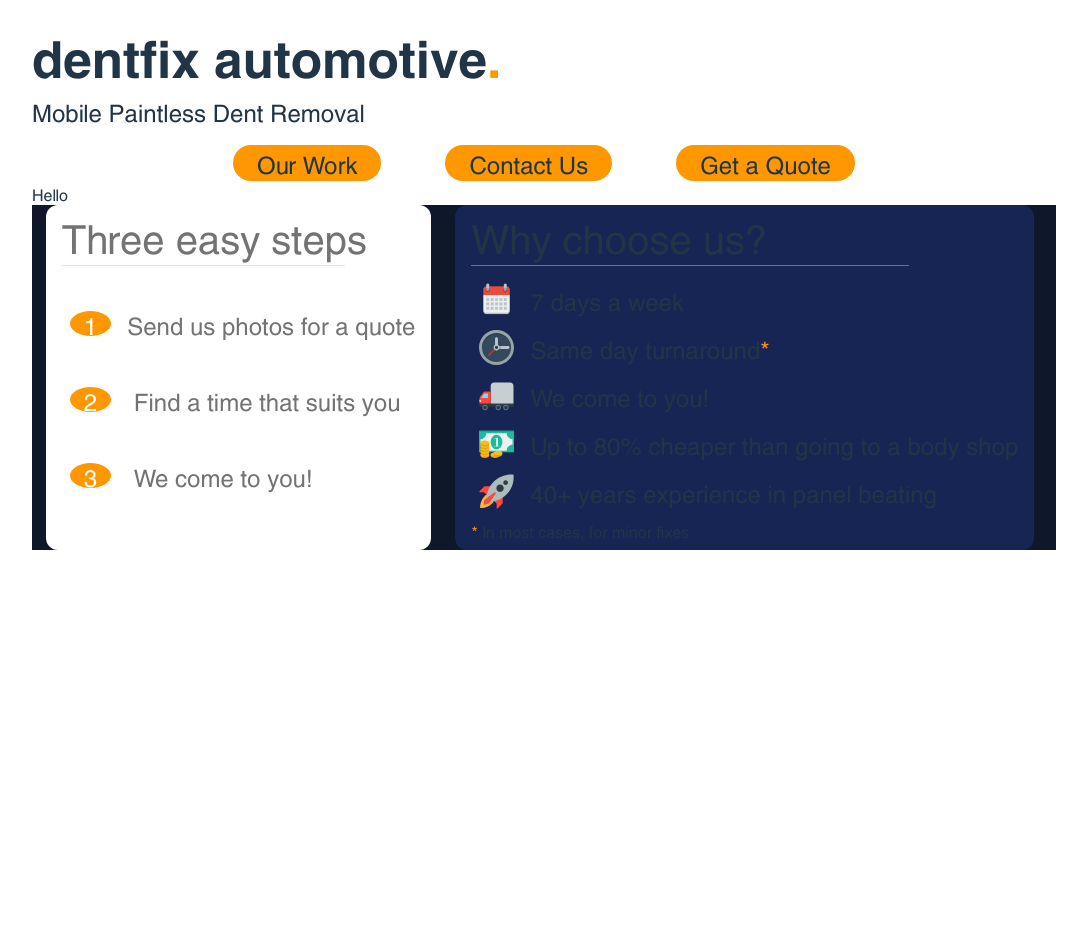
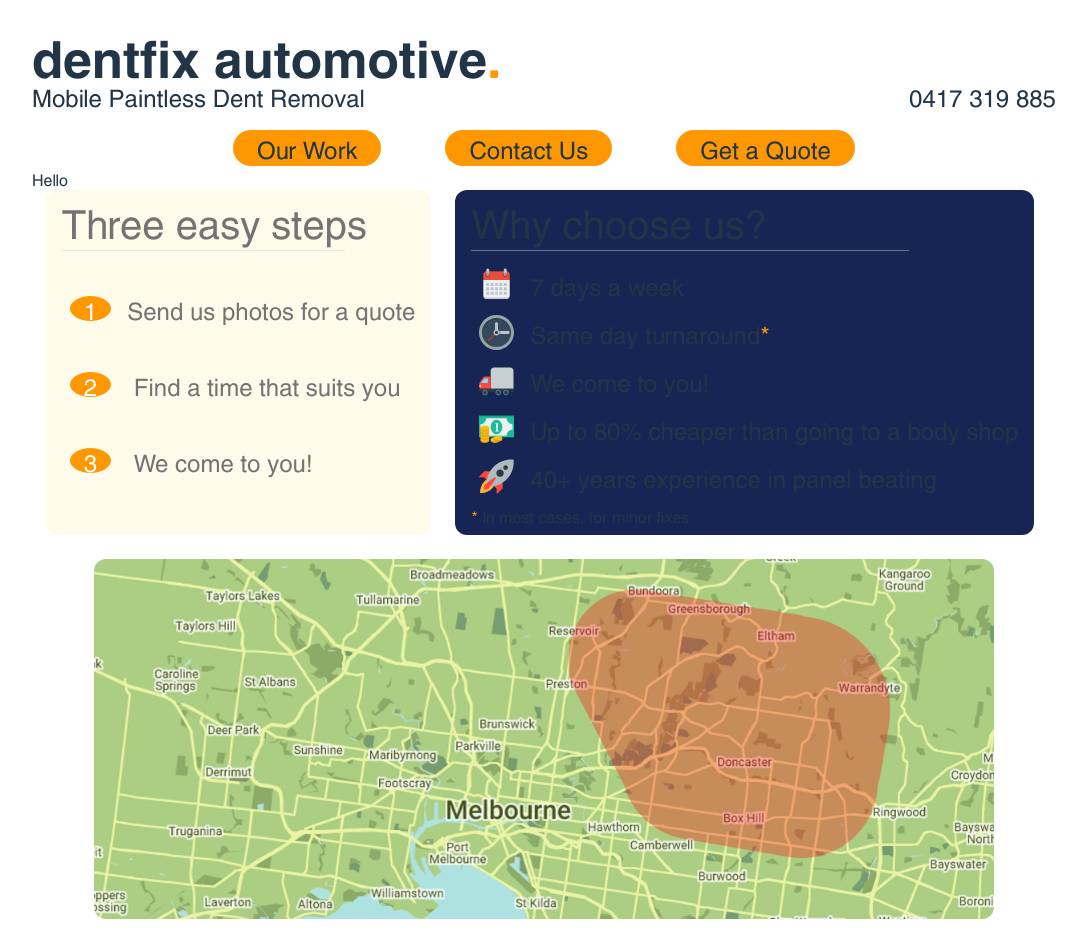
Before and after one commit to NeggFriedRice/body-solutions-pdr, a React (Vite) app: page / in a window 1280 px wide. Shown: the whole page, without its empty margins (96-1183 px from the left). Before the commit the page ends 800 px from the top, so only its background shows below. Built offline with nearby package versions, Linux system fonts and the light colour scheme.

Commit message:
Add Bill's mob number, add maps image with coverage

```diff
--- a/src/App.jsx
+++ b/src/App.jsx
@@ -2,16 +2,20 @@
 import Navbar from './components/Navbar'
 import Heading from './components/Heading'
 import HeroBanner from './components/HeroBanner'
+import Map from './components/Map'
 
 function App() {
   const [count, setCount] = useState(0)
 
   return (
     <>
+    <div className="w-[80vw]">
     <Heading />
     <Navbar />
       <p>Hello</p>
     <HeroBanner />
+    <Map />
+    </div>
     </>
   )
 }
--- a/src/components/Heading.jsx
+++ b/src/components/Heading.jsx
@@ -4,7 +4,10 @@
   return (
     <div className="py-4">
         <h1 className="font-[SwanseaBold] text-[3.2rem]">dentfix automotive<span className="text-setOrange">.</span></h1>
-        <p className="text-[1.5rem]">Mobile Paintless Dent Removal</p>
+        <div className="flex justify-between">
+        <p className="text-[1.5rem] mt-[-15px]">Mobile Paintless Dent Removal</p>
+        <p className="text-[1.5rem] mt-[-15px]">0417 319 885</p>
+        </div>
     </div>
   )
 }
--- a/src/components/HeroBanner.jsx
+++ b/src/components/HeroBanner.jsx
@@ -5,8 +5,8 @@
     const numberStyle = "bg-setOrange px-3.5 py-1.5 rounded-[50%] ml-2 mr-4 text-white"
 
     return (
-    <div className="bg-slate-900 flex w-[80vw] justify-center">
-        <div className="mx-2 px-4 bg-white text-neutral-500 rounded-xl">
+    <div className="flex w-[80vw] justify-center">
+        <div className="mx-2 px-4 bg-amber-50 text-neutral-500 rounded-xl">
             <h1 className="text-[2.5rem]">Three easy steps</h1>
             <div className="h-[1px] w-[80%] bg-slate-200"></div>
             <p className="text-[1.5rem] my-10"><span className={numberStyle}>1</span>Send us photos for a quote</p>
--- /dev/null
+++ b/src/components/Map.jsx
@@ -0,0 +1,9 @@
+import React from 'react'
+
+export default function Map() {
+  return (
+    <div className="flex justify-center py-6">
+        <img src="/maps.png" className="w-[900px] hover:w-[950px] transition-all duration-300 rounded-xl"/>
+    </div>
+  )
+}
```
Also changed, not shown: public/maps.png (added).
